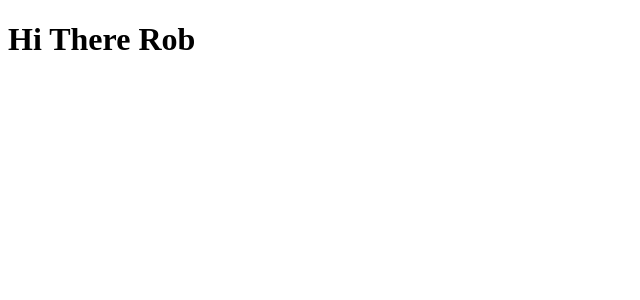
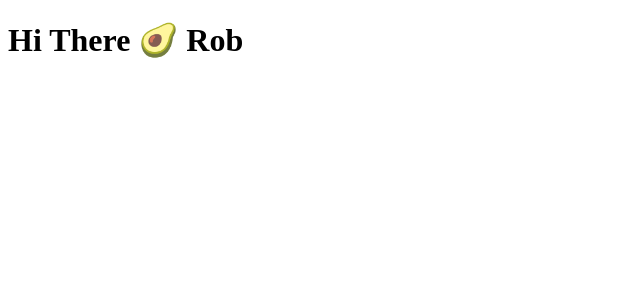
Before and after one commit to richardyhayashi/react-beginners-code-stoic, a React (Vite) app in the folder src/: page / in a window 1280 px wide. Shown: the top 300 px of the page, without its empty margins (0-640 px from the left). Built offline with nearby package versions, Linux system fonts and the light colour scheme.

Commit message:
Finished Chapter 10.

```diff
--- a/src/src/App.jsx
+++ b/src/src/App.jsx
@@ -3,7 +3,7 @@ import Hello from "./components/Hello";
 function App() {
   return (
     <div>
-      <Hello name="Rob" message="Hi There" />
+      <Hello name="Rob" message="Hi There" emoji="🥑" />
     </div>
   );
 }
--- a/src/src/components/Hello.jsx
+++ b/src/src/components/Hello.jsx
@@ -1,9 +1,9 @@
-const Hello = (
-  props
-) => {
+const Hello = ({
+  name, message, emoji
+}) => {
   return (
     <div>
-      <h1>{props.message} {props.name}</h1>
+      <h1>{message} {emoji} {name}</h1>
     </div>
   );
 };
```
Also changed, not shown: 1 other file (tests, documents, lock files or other folders).
